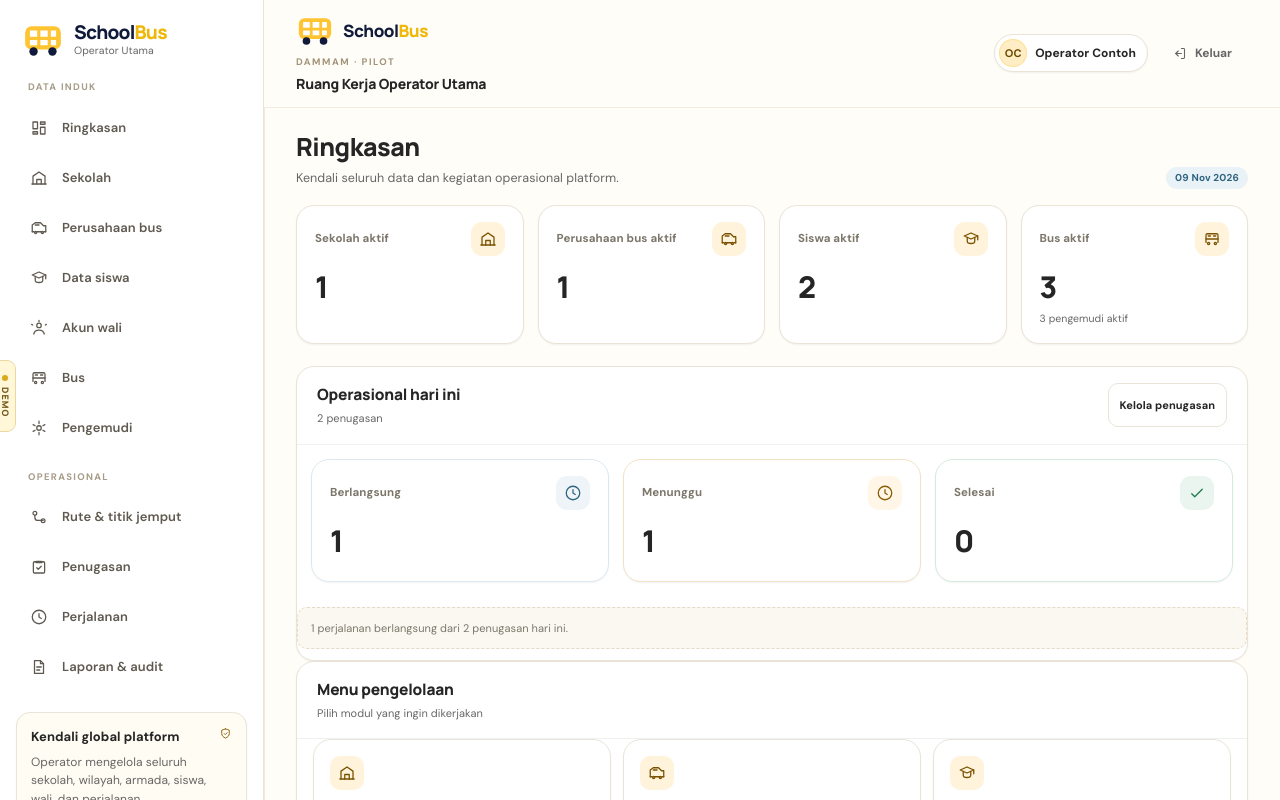
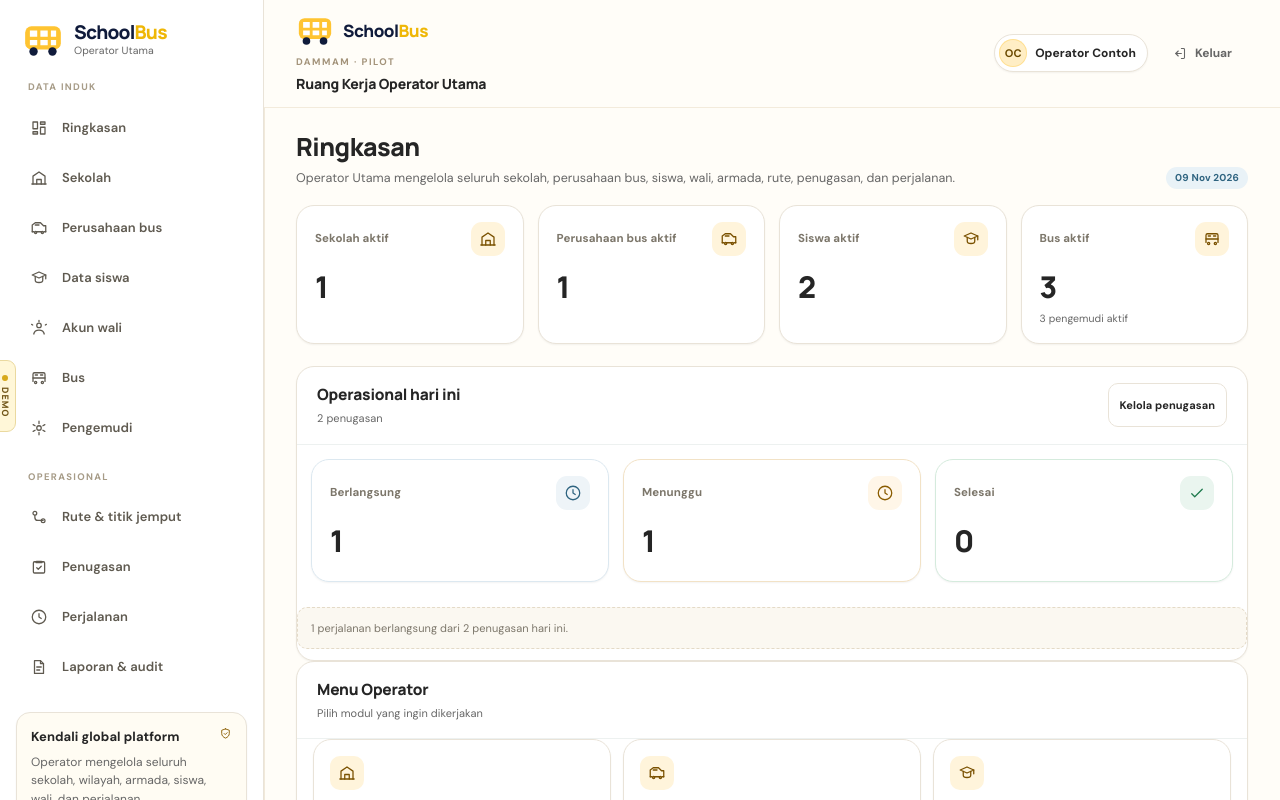
Before and after one commit to irusandi-hub/school-bus-management, a Next.js app: page /admin in a window 1280 px wide. Shown: the top 800 px of the page. Built offline with nearby package versions, Linux system fonts and the light colour scheme.

Commit message:
chore(operator): finalize dashboard language

```diff
--- a/app/admin/page.tsx
+++ b/app/admin/page.tsx
@@ -46,7 +46,7 @@ export default async function AdminHomePage() {
 
   return (
     <>
-      <PageHeader title="Ringkasan" description="Kendali seluruh data dan kegiatan operasional platform." actions={<Pill tone="info">{formatDate(date)}</Pill>} />
+      <PageHeader title="Ringkasan" description="Operator Utama mengelola seluruh sekolah, perusahaan bus, siswa, wali, armada, rute, penugasan, dan perjalanan." actions={<Pill tone="info">{formatDate(date)}</Pill>} />
       <section className="stats" aria-label="Data aktif">
         <StatCard label="Sekolah aktif" value={schoolRows.count ?? 0} icon="school" />
         <StatCard label="Perusahaan bus aktif" value={operatorRows.count ?? 0} icon="operator" />
@@ -72,7 +72,7 @@ export default async function AdminHomePage() {
       </section>
 
       <section className="panel admin-work-panel">
-        <header className="panel-head"><div><h2 className="panel-title">Menu pengelolaan</h2><div className="panel-subtitle">Pilih modul yang ingin dikerjakan</div></div></header>
+        <header className="panel-head"><div><h2 className="panel-title">Menu Operator</h2><div className="panel-subtitle">Pilih modul yang ingin dikerjakan</div></div></header>
         <div className="quick-grid" style={{ padding: "0 16px 16px", margin: 0 }}>
           {shortcuts.map((item) => <Link className="quick-tile" href={item.href} key={item.href}>
             <span aria-hidden="true"><Icon name={item.icon} /></span><strong>{item.label}</strong>
```
